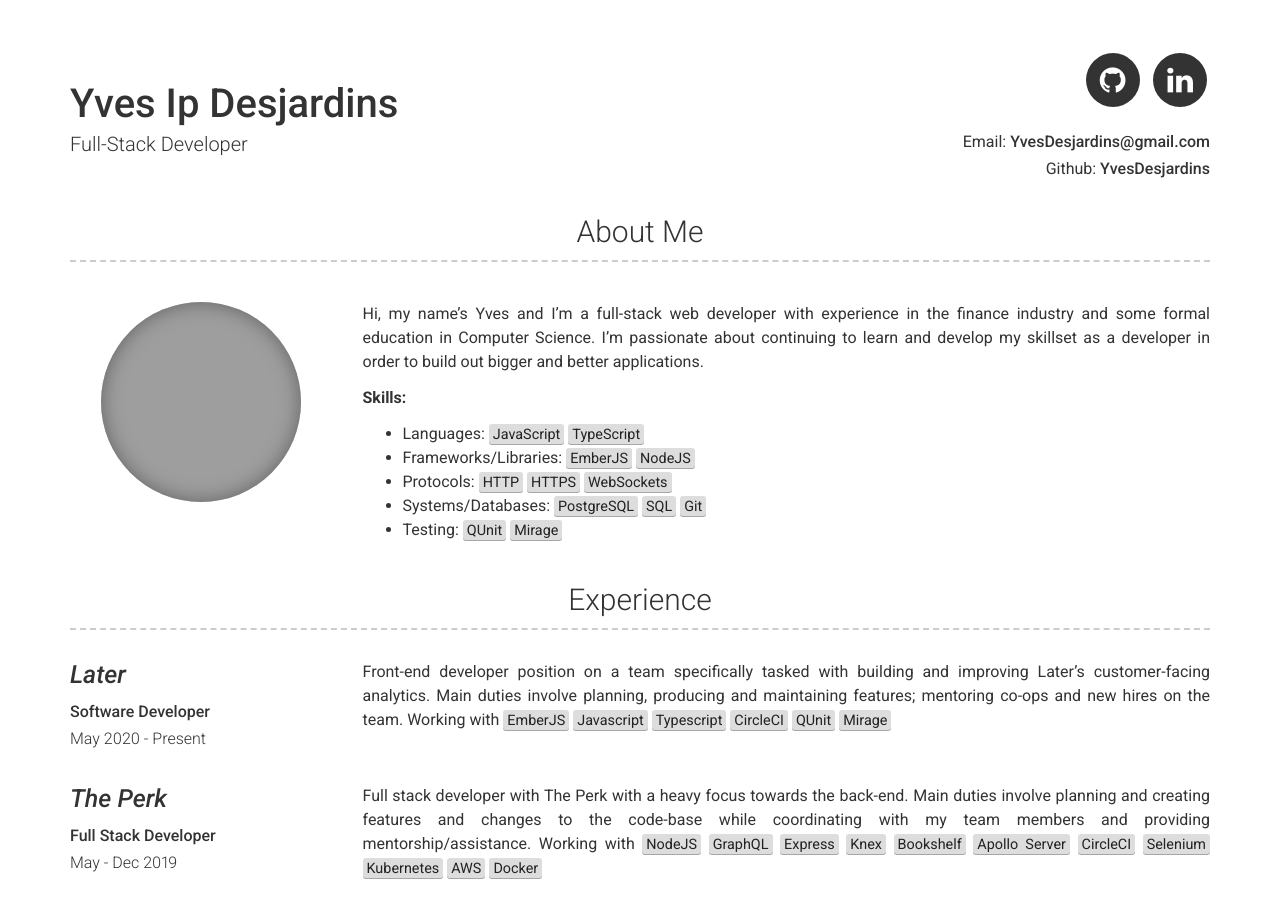
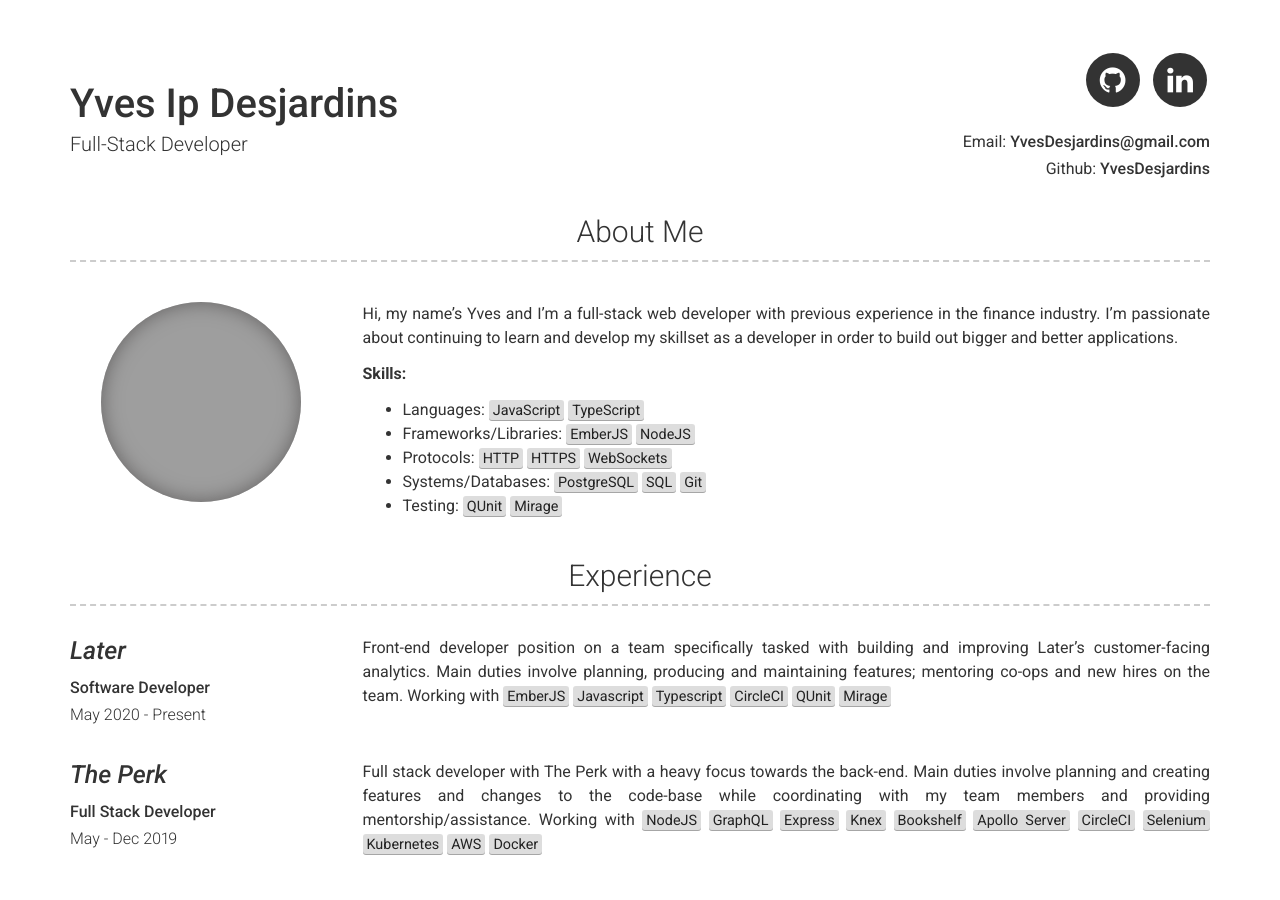
Before and after one commit to YvesDesjardins/YvesDesjardins.github.io, a Jekyll site: the page built from index.md, in a window 1280 px wide and 900 px high. Built offline with Jekyll 4.4.1, drawn with Linux system fonts in a browser that asks for light colours; grey boxes are pictures that could not be loaded.

Commit message:
update about me section

```diff
--- a/_config.yml
+++ b/_config.yml
@@ -17,7 +17,7 @@ linkedin_username: YvesIpDesjardins
 # about_title: About Me
 about_profile_image: images/profile.jpg
 about_content: | # this will include new lines to allow paragraphs
-  Hi, my name's Yves and I'm a full-stack web developer with experience in the finance industry and some formal education in Computer Science. I'm passionate about continuing to learn and develop my skillset as a developer in order to build out bigger and better applications.
+  Hi, my name's Yves and I'm a full-stack web developer with previous experience in the finance industry. I'm passionate about continuing to learn and develop my skillset as a developer in order to build out bigger and better applications.
 
 about_skills: |
   **Skills:**
```
